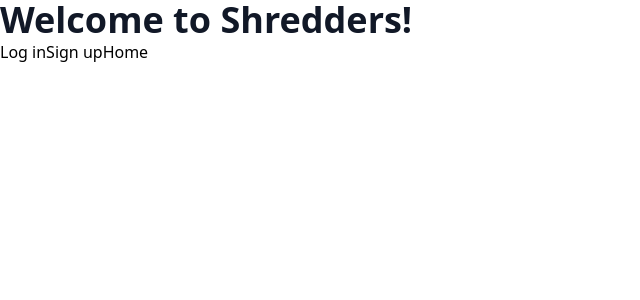
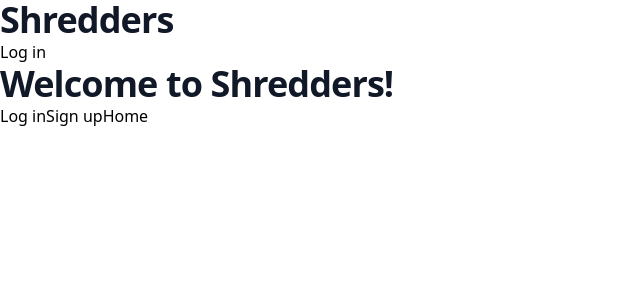
Before and after one commit to lindavid1998/shredders, a React (Vite) app in the folder client/: page / in a window 1280 px wide. Shown: the top 300 px of the page, without its empty margins (0-640 px from the left). Built offline with nearby package versions, Linux system fonts and the light colour scheme; no server answers.

Commit message:
Add Navbar component

```diff
--- a/client/src/App.jsx
+++ b/client/src/App.jsx
@@ -3,6 +3,7 @@ import Home from './pages/Home';
 import Landing from './pages/Landing';
 import Plan from './pages/Plan';
 import Trip from './pages/Trip';
+import Navbar from './components/Navbar';
 import { BrowserRouter, Routes, Route } from 'react-router-dom';
 import PrivateRoute from './components/PrivateRoute';
 const version = import.meta.env.VITE_API_VERSION;
@@ -11,6 +12,7 @@ function App() {
 	return (
 		<>
 			<BrowserRouter>
+				<Navbar></Navbar>
 				<Routes>
 					<Route path='/' element={<Landing />} />
 					<Route element={<PrivateRoute />}>
--- /dev/null
+++ b/client/src/components/Avatar.jsx
@@ -0,0 +1,16 @@
+import React from 'react';
+import Icon from '../../public/avatar.svg';
+import { useAuth } from '../hooks/useAuth';
+
+const Avatar = () => {
+	const { user } = useAuth();
+	// get avatar image from user object
+
+	return (
+		<div className='rounded-full size-10 border-2 border-black'>
+			<img src={Icon}></img>
+		</div>
+	);
+};
+
+export default Avatar;
--- a/client/src/components/Button.jsx
+++ b/client/src/components/Button.jsx
@@ -1,15 +1,24 @@
 import React from 'react';
 
-const Button = ({ type, text, onClick, className }) => {
-	const defaultClasses =
-		'bg-blue-500 hover:bg-blue-700 text-white font-bold py-2 px-4 rounded focus:outline-none focus:shadow-outline';
+const Button = ({ type, text, onClick, className = '', color = 'primary' }) => {
+	const colorToClass = {
+		primary: 'bg-blue-500 hover:bg-blue-700 text-white',
+		secondary: `
+			outline outline-2 outline-blue-500 text-blue-500
+			hover:text-blue-900 hover:bg-blue-100
+		`,
+		tertiary: `
+			outline outline-2 outline-gray-500 text-gray-800
+			hover:bg-gray-100
+		`,
+	};
+
+	const defaultStyle = 'py-2 px-4 rounded-lg';
+
+	const classes = `${colorToClass[color]} ${defaultStyle}`;
 
 	return (
-		<button
-			type={type}
-			onClick={onClick}
-			className={className ? className + defaultClasses : defaultClasses}
-		>
+		<button type={type} onClick={onClick} className={classes}>
 			{text}
 		</button>
 	);
--- a/client/src/components/LoginForm.jsx
+++ b/client/src/components/LoginForm.jsx
@@ -50,7 +50,7 @@ const LoginForm = ({ className }) => {
 
 	return (
 		<div className={`max-w-lg p-4 flex flex-col gap-4 ${className}`}>
-			<h2 className='tracking-tight text-2xl font-bold'>Welcome back!</h2>
+			<h2>Welcome back!</h2>
 
 			<form onSubmit={handleSubmit} className='flex flex-col gap-4'>
 				<TextInput
--- /dev/null
+++ b/client/src/components/Navbar.jsx
@@ -0,0 +1,41 @@
+import React from 'react';
+import { Link } from 'react-router-dom';
+const version = import.meta.env.VITE_API_VERSION;
+import { useAuth } from '../hooks/useAuth';
+import { useLocation } from 'react-router-dom';
+import Button from '../components/Button';
+import Avatar from './Avatar';
+
+const Navbar = () => {
+	const { user, logout } = useAuth();
+	const { pathname } = useLocation();
+
+	if (pathname.includes('/auth')) return null;
+
+	// route to home if logged in, otherwise route to landing
+	const link = user ? `/${version}` : '/';
+
+	return (
+		<div className='w-screen h-16 flex items-center'>
+			<div className='flex items-center max-w-2xl w-5/6 mx-auto'>
+				<Link to={link}>
+					<h1>Shredders</h1>
+				</Link>
+
+				<ul className='flex ml-auto gap-4'>
+					{!user && (
+						<Link to={`/${version}/auth/login`}>
+							<Button text='Log in' color='secondary' />
+						</Link>
+					)}
+
+					{user && <Button text='Sign out' color='tertiary' onClick={logout} />}
+
+					{user && <Avatar />}
+				</ul>
+			</div>
+		</div>
+	);
+};
+
+export default Navbar;
--- a/client/src/components/SignupForm.jsx
+++ b/client/src/components/SignupForm.jsx
@@ -52,7 +52,7 @@ const SignupForm = ({ className }) => {
 
 	return (
 		<div className={`max-w-lg p-4 flex flex-col gap-4 ${className}`}>
-			<h2 className='tracking-tight text-2xl font-bold'>Create an account</h2>
+			<h2>Create an account</h2>
 
 			<form onSubmit={handleSubmit} className='flex flex-col gap-4'>
 				<TextInput
--- a/client/src/components/TripCardMini.jsx
+++ b/client/src/components/TripCardMini.jsx
@@ -11,7 +11,7 @@ const TripCardMini = ({ data }) => {
 	end_date = getFormattedDate(end_date);
 
 	return (
-		<div className='max-w-sm p-2 flex'>
+		<div className='w-60 p-2 flex h-12'>
 			<Link className='size-16' to={`/${version}/trips/${trip_id}`}>
 				<img src={Icon} />
 			</Link>
--- a/client/src/index.css
+++ b/client/src/index.css
@@ -9,3 +9,7 @@ h1 {
 h2 {
   @apply text-3xl font-bold text-gray-800;
 }
+
+h1, h2, h3, h4 {
+  @apply tracking-tight
+}
--- a/client/src/pages/Home.jsx
+++ b/client/src/pages/Home.jsx
@@ -107,7 +107,7 @@ const Home = () => {
 	return (
 		<div className='flex flex-col gap-6'>
 			<div>
-				<h1>Welcome, {user.first_name}</h1>
+				<h2>Welcome, {user.first_name}</h2>
 
 				<Button
 					text='Create a trip'
```
Also changed, not shown: client/public/avatar.svg (added).
